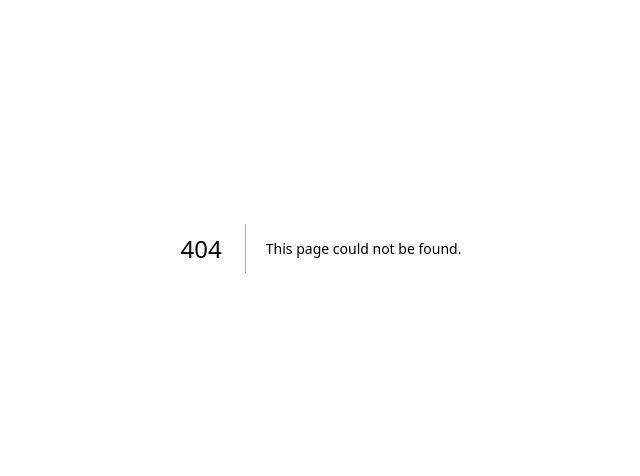
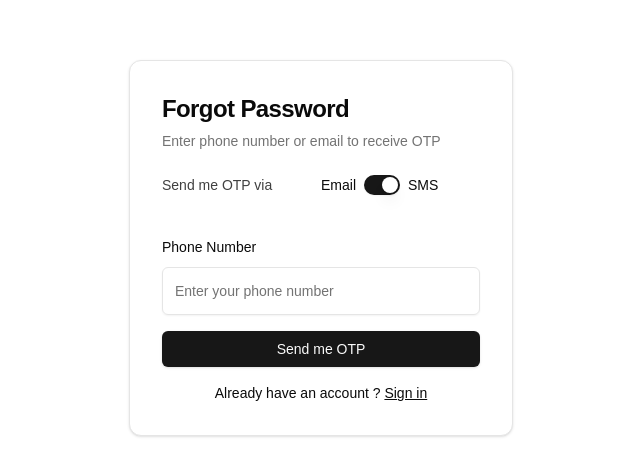
Before and after one commit to nackamoto/parish-admin, a Next.js app: page /forgot-password in a window 1280 px wide. Before the commit this address had no page. Shown: the part 152-628 px from the top of the page, without its empty margins (319-959 px from the left). Built offline with nearby package versions, Linux system fonts and the light colour scheme; no server answers.

Commit message:
feat: Add forgot password

```diff
--- /dev/null
+++ b/app/(auth)/forgot-password/components/forgot-password.tsx
@@ -0,0 +1,147 @@
+"use client";
+
+import Link from "next/link";
+
+import { Button } from "@/components/ui/button";
+import {
+  Card,
+  CardContent,
+  CardDescription,
+  CardHeader,
+  CardTitle,
+} from "@/components/ui/card";
+import { Label } from "@/components/ui/label";
+import { z } from "zod";
+import { zodResolver } from "@hookform/resolvers/zod";
+import { useForm } from "react-hook-form";
+import FormInput from "../../../../components/form/form-input";
+import { Form } from "../../../../components/ui/form";
+import { authForgotPassword } from "../../_actions";
+import { ToastAlert } from "@/components/dialog/alert";
+import { useState } from "react";
+import { Switch } from "@/components/ui/switch";
+
+export function ForgotPassword() {
+  const form = useForm<UseHereOnly>({
+    resolver: zodResolver(ForgotPasswordSchema),
+    defaultValues: {
+      email_or_phone_number: "",
+    },
+  });
+
+  const [authResponse, setResponse] = useState<{
+    success: boolean;
+    message: string;
+  }>();
+
+  const [phoneMode, setMode] = useState<boolean>(true);
+
+  const handleForgotPassword = async (data: UseHereOnly) => {
+    console.log("data", data);
+
+    const response = await authForgotPassword(data);
+    console.log("response", response);
+    setResponse(response);
+  };
+
+  return (
+    <Form {...form}>
+      <form onSubmit={form.handleSubmit(handleForgotPassword)}>
+        <Card className="mx-auto min-w-96 p-2">
+          {authResponse && (
+            <DisplayLoginStatus
+              success={authResponse.success}
+              message={authResponse.message}
+            />
+          )}
+          <CardHeader>
+            <CardTitle className="text-2xl">Forgot Password</CardTitle>
+            <CardDescription>
+              Enter phone number or email to receive OTP
+            </CardDescription>
+          </CardHeader>
+          <CardContent>
+            <div className="grid gap-4">
+              <div className="grid gap-2">
+                <section className="grid grid-cols-2 mb-8">
+                  <p className="text-sm text-neutral-700">Send me OTP via </p>
+                  <div className="flex items-center space-x-2 ">
+                    <Label htmlFor="airplane-mode">Email</Label>
+                    <Switch
+                      checked={phoneMode}
+                      id="airplane-mode"
+                      onCheckedChange={(e) => {
+                        setMode(e);
+                      }}
+                    />
+                    <Label htmlFor="airplane-mode">SMS</Label>
+                  </div>
+                </section>
+                {phoneMode ? (
+                  <FormInput
+                    name="email_or_phone_number"
+                    label="Phone Number"
+                    placeholder="Enter your phone number"
+                  />
+                ) : (
+                  <FormInput
+                    name="email_or_phone_number"
+                    label="Email"
+                    placeholder="Enter your email"
+                  />
+                )}
+              </div>
+              <Button type="submit" className="w-full">
+                Send me OTP
+              </Button>
+            </div>
+            <div className="mt-4 text-center text-sm">
+              {`Already have an account ? `}
+              <Link href="/login" className="underline">
+                Sign in
+              </Link>
+            </div>
+          </CardContent>
+        </Card>
+      </form>
+    </Form>
+  );
+}
+
+function DisplayLoginStatus({
+  success,
+  message,
+}: {
+  success: boolean;
+  message: string;
+}) {
+  if (success) {
+    return (
+      <ToastAlert
+        title={`Signin successful`}
+        variant={"default"}
+        description={message}
+      />
+    );
+  }
+  return (
+    <ToastAlert
+      title={`Signin failed`}
+      variant={"default"}
+      description={message}
+    />
+  );
+}
+
+export const ForgotPasswordSchema = z.object({
+  email_or_phone_number: z
+    .string({
+      invalid_type_error: "Phone or email is invalid",
+      required_error: "Phone or email is required",
+    })
+    .min(1, { message: "Phone or email is required" }),
+});
+type UseHereOnly = z.infer<typeof ForgotPasswordSchema>;
+export type ForgotPasswordSchemaType = {
+  email_or_phone_number?: string;
+};
--- /dev/null
+++ b/app/(auth)/forgot-password/page.tsx
@@ -0,0 +1,10 @@
+import React from "react";
+import { ForgotPassword } from "./components/forgot-password";
+
+export default function Page() {
+  return (
+    <div className="flex h-screen w-full items-center justify-center px-4">
+      <ForgotPassword />
+    </div>
+  );
+}
```
